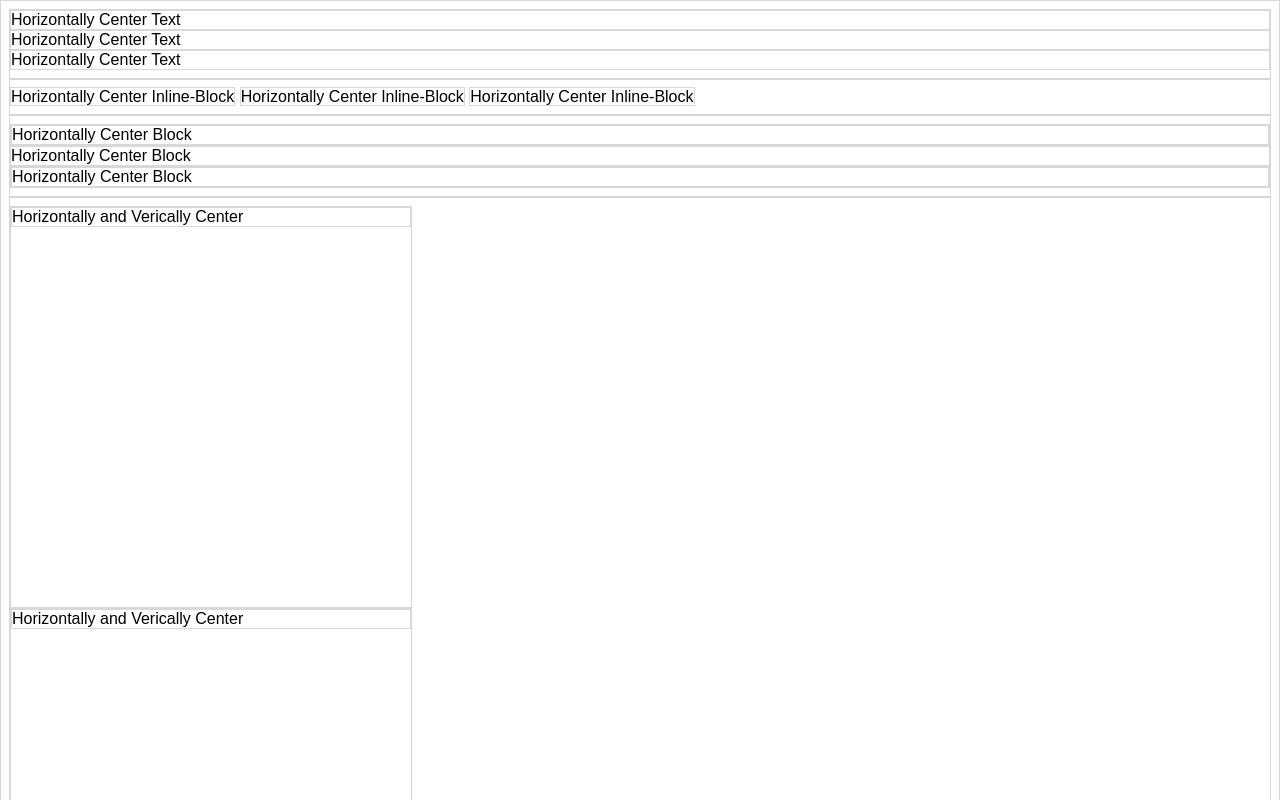
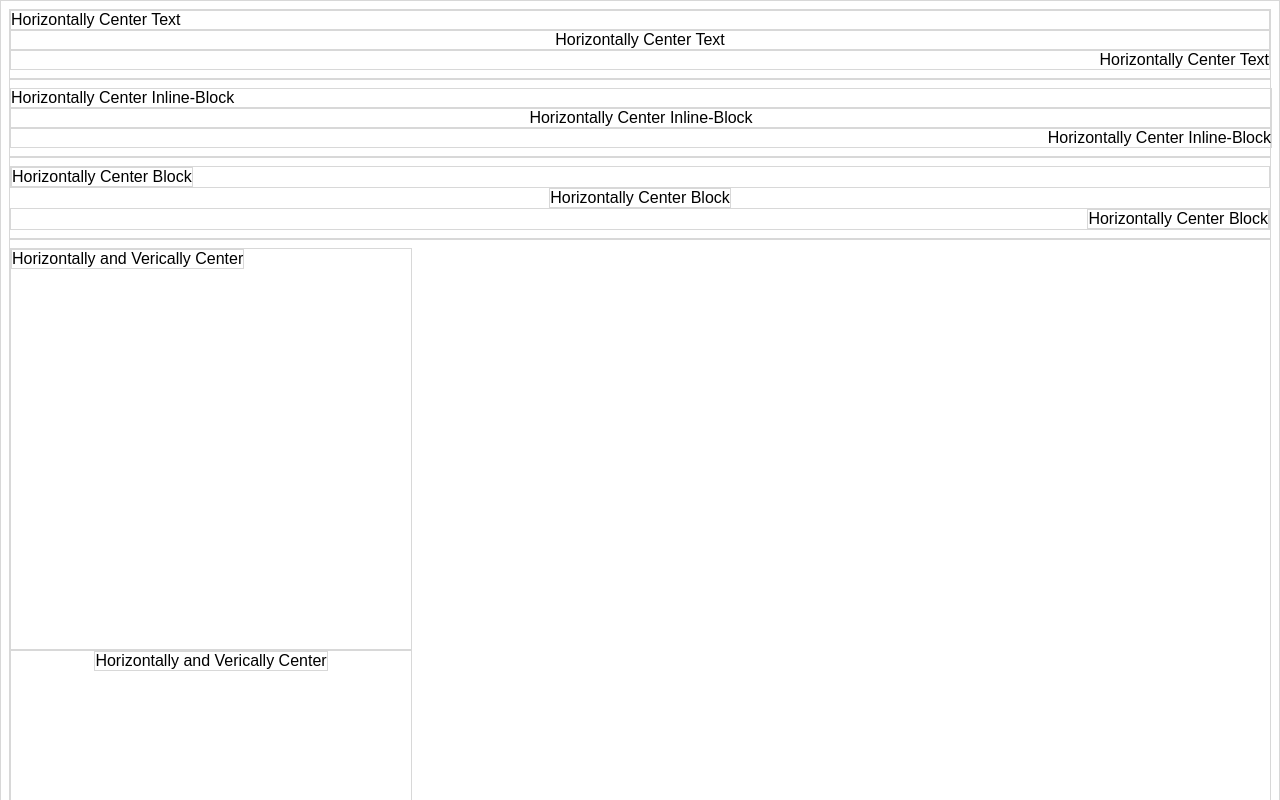
Before and after one commit to stuyam/align.css, a plain HTML site: page index.html in a window 1280 px wide. Shown: the top 800 px of the page. Drawn offline with Linux system fonts and the light colour scheme.

Commit message:
Hook up css

```diff
--- a/index.html
+++ b/index.html
@@ -1,4 +1,4 @@
-<link rel="stylesheet" href="center.css" />
+<link rel="stylesheet" href="align.css" />
 <style>
 body{
   font-family: sans-serif;
```
